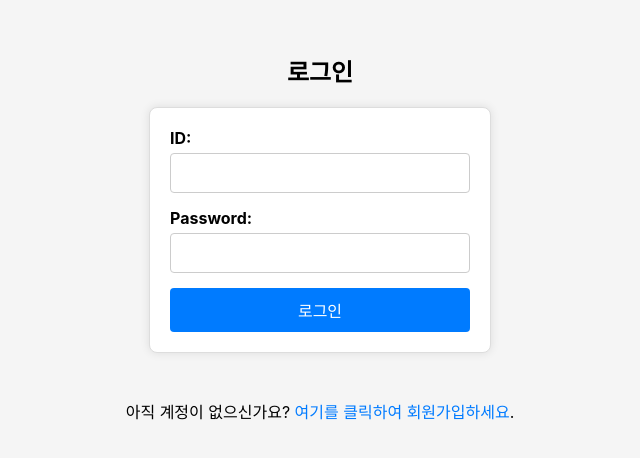
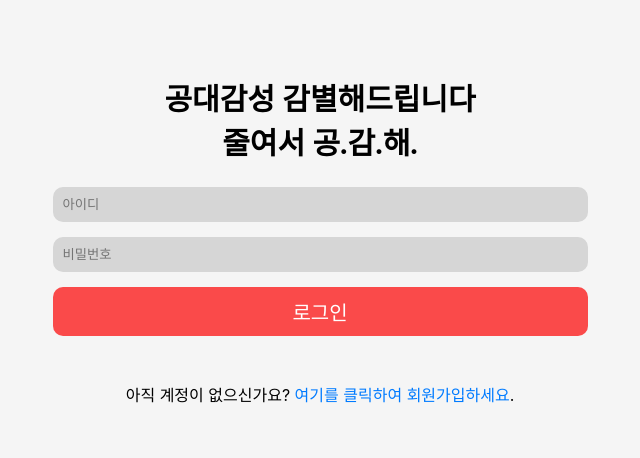
Before and after one commit to Likelion12-KNU-potato-programmers/Real_GongGamHae_Frontend, a React (Create React App) app in the folder my-app/: page /loginPage in a window 1280 px wide. Shown: the part 164-622 px from the top of the page, without its empty margins (320-960 px from the left). Built offline with nearby package versions, Linux system fonts and the light colour scheme; no server answers.

Commit message:
[style] LoginPage CSS
로그인 페이지 CSS 적용했습니다.

```diff
--- a/my-app/src/css/LoginPage.css
+++ b/my-app/src/css/LoginPage.css
@@ -1,4 +1,15 @@
 /* LoginPage.css */
+
+.title {
+    color: #000;
+    text-align: center;
+    font-family: Pretendard;
+    font-size: 30px;
+    font-style: normal;
+    font-weight: 600;
+    line-height: normal;
+}
+
 .login-container {
     display: flex;
     flex-direction: column;
@@ -8,21 +19,16 @@
     background-color: #f5f5f5;
 }
 
-.login-form {
+.form-group{
+    border: none;
     display: flex;
-    flex-direction: column;
-    width: 300px;
-    padding: 20px;
-    background-color: #fff;
-    border: 1px solid #ddd;
-    border-radius: 8px;
-    box-shadow: 0 0 10px rgba(0, 0, 0, 0.1);
-}
-
-.form-group {
-    display: flex;
-    flex-direction: column;
-    margin-bottom: 15px;
+    width: 515px;
+    padding: 10px;
+    justify-content: center;
+    align-items: center;
+    gap: 10px;
+    border-radius: 10px;
+    background: #D6D6D6;
 }
 
 .form-group label {
@@ -30,20 +36,23 @@
     font-weight: bold;
 }
 
-.form-group input {
+.login-button {
+    color: #FFF;
+    text-align: center;
+    font-family: Inter;
+    font-size: 20px;
+    font-style: normal;
+    font-weight: 400;
+    line-height: normal;
+    border: none;
+    display: flex;
+    width: 535px;
     padding: 10px;
-    font-size: 16px;
-    border: 1px solid #ccc;
-    border-radius: 4px;
-}
-
-.login-button {
-    padding: 10px;
-    font-size: 16px;
-    color: #fff;
-    background-color: #007bff;
-    border: none;
-    border-radius: 4px;
+    justify-content: center;
+    align-items: center;
+    gap: 10px;
+    border-radius: 10px;
+    background: #FA4A4A;
     cursor: pointer;
 }
 
--- a/my-app/src/pages/LoginPage.js
+++ b/my-app/src/pages/LoginPage.js
@@ -15,8 +15,9 @@ const LoginPage = () => {
         e.preventDefault();
 
         const formData = {
-            userAccount: userid,
+            userid: userid,
             password: password,
+            user: userid,
         };
 
         try {
@@ -45,14 +46,11 @@ const LoginPage = () => {
                     credentials: 'include' // 쿠키를 포함하여 요청
                 });
 
-                console.log(nicknameResponse)
+                console.log(nicknameResponse.ok)
                 if (nicknameResponse.ok) {
                     const nicknameData = await nicknameResponse.json(); // JSON으로 파싱
-                    login(nicknameData.userAccount, nicknameData.nickname)
+                    login(userid, nicknameData.nickname)
                     setNickname(nicknameData.nickname); // 닉네임을 상태로 설정
-                    setUserid(nicknameData.userAccount)
-                    console.log(nicknameData)
-
                 } else {
                     console.error('닉네임 가져오기 실패:', nicknameResponse.statusText);
                     // 실패 시 적절한 오류 처리
@@ -66,15 +64,13 @@ const LoginPage = () => {
 
     return (
         <div className="login-container">
-            <h2>로그인</h2>
-            <form className="login-form" onSubmit={handleSubmit}>
-                <div className="form-group">
-                    <label>ID:</label>
-                    <input type="text" value={userid} onChange={(e) => setUserid(e.target.value)} />
+            <h2 className='title'>공대감성 감별해드립니다<br></br>줄여서 공.감.해.</h2>
+            <form onSubmit={handleSubmit}>
+                <div>
+                    <input type="text" className="form-group" placeholder='아이디' value={userid} onChange={(e) => setUserid(e.target.value)} />
                 </div>
-                <div className="form-group">
-                    <label>Password:</label>
-                    <input type="password" value={password} onChange={(e) => setPassword(e.target.value)} />
+                <div>
+                    <input type="password" className="form-group" placeholder='비밀번호' value={password} onChange={(e) => setPassword(e.target.value)} />
                 </div>
                 <button className="login-button" type="submit">로그인</button>
             </form>
```
